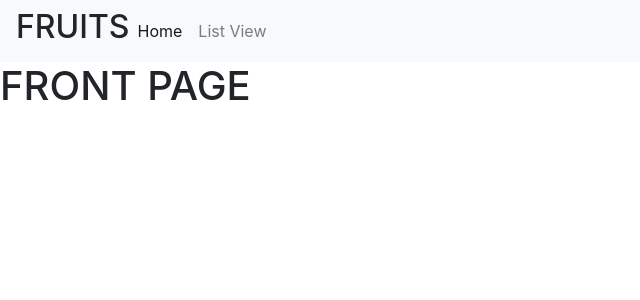
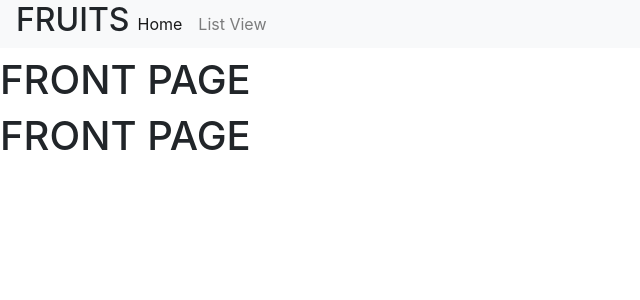
Before and after one commit to fortiz40/Fruits, a Django app: page / in a window 1280 px wide. Shown: the top 300 px of the page, without its empty margins (0-640 px from the left). Run offline with Django 3.2, Linux system fonts and the light colour scheme; some libraries are stand-ins or nearby versions.

Commit message:
Various changes

```diff
--- a/src/fruit_app/templates/delete.html
+++ b/src/fruit_app/templates/delete.html
@@ -8,7 +8,7 @@
 <form method="POST"> {% csrf_token %}
     {{fruit_delete_form.as_p}}
     <button class="btn btn-danger">Yes <input  type="submit" value= "" name="delete" style= "display: none;"></button>
-    <a href="{% url 'fruits_home' %}"><button class="btn btn-secondary">Cancel</button></a>
+    <a class="btn btn-secondary" href="{% url 'fruits_home' %}">Cancel</a>
 </form>
 
 {% endblock body_content %}
--- a/src/fruit_app/templates/front-page.html
+++ b/src/fruit_app/templates/front-page.html
@@ -3,5 +3,7 @@
 {% block body_content %}
 
 <h1>FRONT PAGE</h1>
+<h1>FRONT PAGE</h1>
+<h1>FRONT PAGE</h1>
 
 {% endblock body_content %}
--- a/src/fruit_app/templates/navbar.html
+++ b/src/fruit_app/templates/navbar.html
@@ -1,7 +1,5 @@
-<div class="navbar-container">
 
-    <div class="">
-        <nav class="navbar sticky-top navbar-expand-lg navbar-light bg-light">
+<nav class="navbar fixed-top navbar-expand-lg navbar-light bg-light" style= "height: 6vh;">
     <h2>FRUITS</h2>
     <button class="navbar-toggler" type="button" data-toggle="collapse" data-target="#navbarSupportedContent" aria-controls="navbarSupportedContent" aria-expanded="false" aria-label="Toggle navigation">
         <span class="navbar-toggler-icon"></span>
@@ -19,6 +17,3 @@
 
     </div>
 </nav>
-    </div>
-
-</div>
--- a/src/fruits/settings.py
+++ b/src/fruits/settings.py
@@ -25,7 +25,7 @@ SECRET_KEY = 'i^wqi_vbt5d)i+9)s437d8qcx^y6az3@9cs=p)s1b$yzmykhh)'
 # SECURITY WARNING: don't run with debug turned on in production!
 DEBUG = True
 
-ALLOWED_HOSTS = ['fortiz40.pythonanywhere.com']
+ALLOWED_HOSTS = ['fortiz40.pythonanywhere.com', '127.0.0.1']
 
 
 # Application definition
--- a/src/fruits/urls.py
+++ b/src/fruits/urls.py
@@ -18,8 +18,20 @@ from django.urls import path, include
 
 from fruit_app.views import front_page_view
 
+from . import settings
+from django.contrib.staticfiles.urls import static
+from django.contrib.staticfiles.urls import staticfiles_urlpatterns
+
+
+# urlpatterns += staticfiles_urlpatterns()
+# urlpatterns += static(settings.MEDIA_URL, document_root=settings.MEDIA_ROOT)
+
+
 urlpatterns = [
     path('admin/', admin.site.urls),
     path('fruits/', include("fruit_app.urls")),
-    path('', front_page_view)
+    path('', front_page_view, name= "front_page")
 ]
+
+urlpatterns += staticfiles_urlpatterns()
+urlpatterns += static(settings.MEDIA_URL, document_root=settings.MEDIA_ROOT)
```
Also changed, not shown: src/fruit_app/forms.py (+9 -0 lines), src/fruit_app/templates/details.html (+6 -1 lines), src/fruit_app/templates/home.html (+3 -7 lines). Lines whose indentation alone changed are shown as unchanged.
